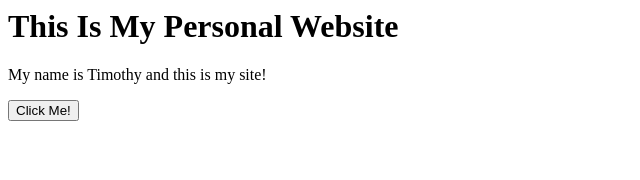
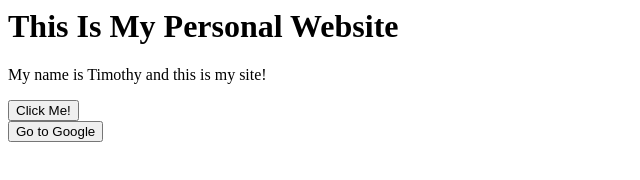
Before and after one commit to G4gecko/Portfolio, a plain HTML site: page index.html in a window 1280 px wide. Shown: the whole page, without its empty margins (0-640 px from the left). Drawn offline with Linux system fonts and the light colour scheme.

Commit message:
Update index.html

```diff
--- a/index.html
+++ b/index.html
@@ -5,3 +5,6 @@
   <button type="button" onclick="alert('Hello World!')">Click Me!</button>
 </body>
 </html>
+<form action="https://google.com">
+    <input type="submit" value="Go to Google" />
+</form>
```
